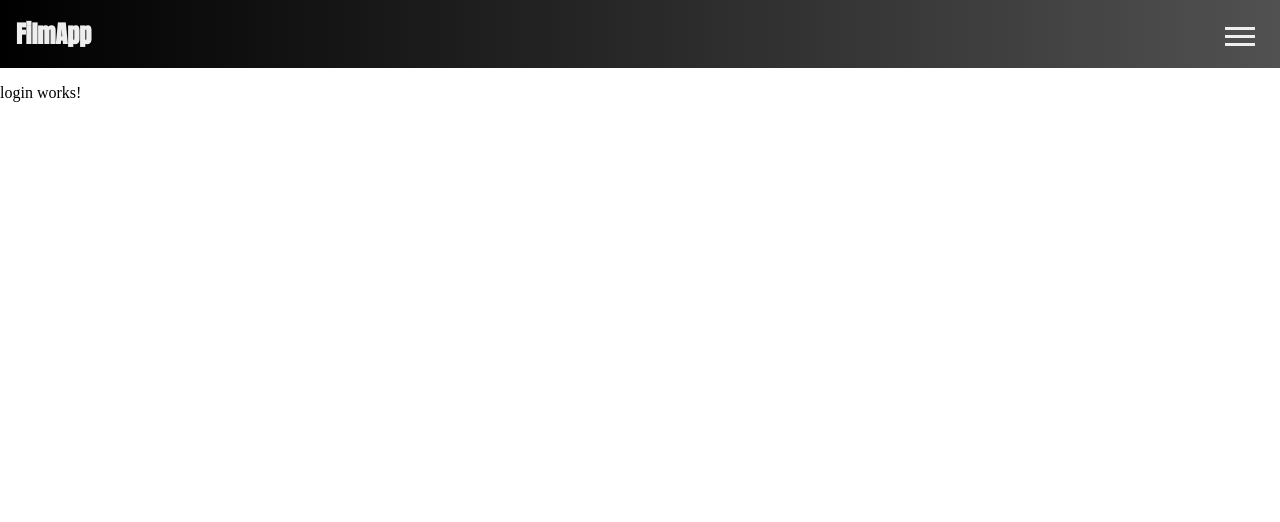
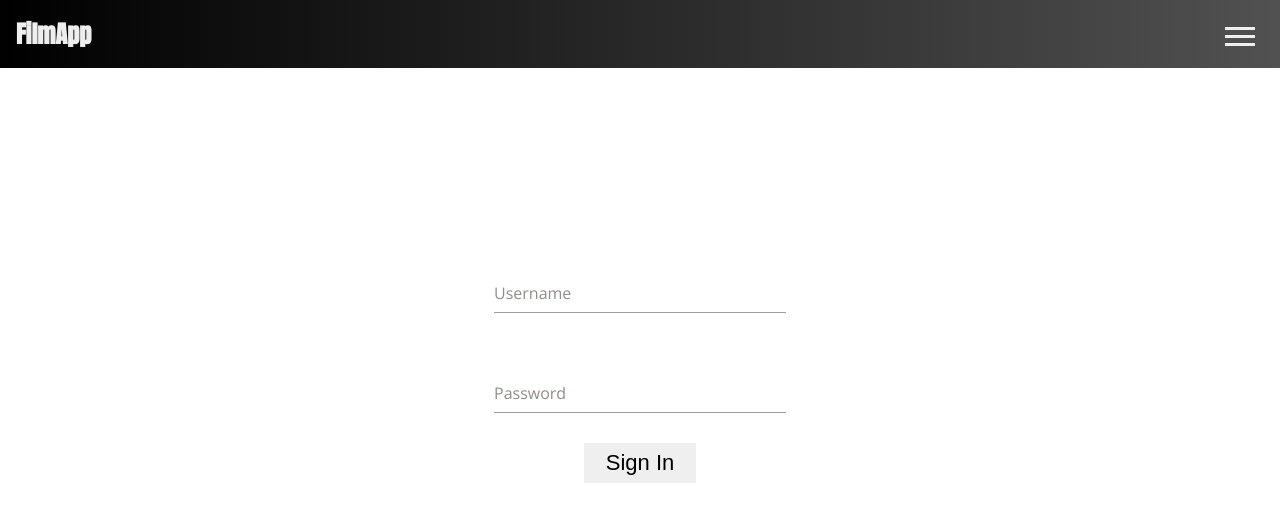
Before and after one commit to manulopezayora/filmAppAngular, an Angular app: page / in a window 1280 px wide. Shown: the top 522 px of the page. Built offline with nearby package versions, Linux system fonts and the light colour scheme.

Commit message:
[DEV] Form login layout

```diff
--- a/src/app/main/pages/login/login.component.css
+++ b/src/app/main/pages/login/login.component.css
@@ -0,0 +1,103 @@
+.form-container {
+  width: 100%;
+  height: 80vh;
+  display: grid;
+  place-items: center;
+  font-family: 'Open Sans', sans-serif;
+}
+
+.input-cont {
+  position: relative;
+  margin: 0 50px 60px;
+}
+.input-cont:last-of-type {
+  margin-bottom: 30px;
+}
+.input-cont input {
+  position: relative;
+  z-index: 1;
+  width: 100%;
+  height: 40px;
+  outline: none;
+  color: #212121;
+  font-size: 22px;
+  font-weight: 400;
+  background: none;
+  border: none;
+}
+.input-cont input:focus {
+  outline: none;
+}
+.input-cont label {
+  position: absolute;
+  color: #948c8c;
+  top: 0;
+  left: 0;
+  line-height: 40px;
+  -webkit-transition: .3s;
+  -moz-transition: .3s;
+    -o-transition: .3s;
+       transition: .3s;
+}
+.input-cont input:focus + label {
+  margin-top: -30px;
+  -webkit-transform: scale(.8);
+  -moz-transform: scale(.8);
+    -o-transform: scale(.8);
+    transform: scale(.8);
+  color: #bdbdbd;
+}
+.border1,
+.border2 {
+  position: absolute;
+  height: 1px;
+  background-color: #9E9E9E;
+  left: 0;
+  bottom: 0;
+  width: 100%;
+}
+
+.border1::after,
+.border1::before,
+.border2::after,
+.border2::before {
+  content: "";
+  position: absolute;
+  bottom: 0;
+  width: 0;
+  height: 2px;
+  transition: .5s;
+}
+.border1::after,
+.border2::after {
+  right: 50%;
+  background-color: #000;
+}
+
+.border1::before,
+.border2::before {
+  left: 50%;
+  background-color: #000;
+}
+
+.input-cont input:focus ~ .border1::after,
+.input-cont input:focus ~ .border1::before,
+.input-cont input:focus ~ .border2::after,
+.input-cont input:focus ~ .border2::before {
+  width: 50%;
+}
+
+.submit-button {
+  display: block;
+  margin: 0 auto 20px;
+  border: 2px solid transparent;
+  padding: 5px 20px;
+  font-size: 22px;
+  cursor: pointer;
+  color: #000;
+  transition: .5s;
+}
+
+.submit-button:focus {
+  outline: none;
+}
--- a/src/app/main/pages/login/login.component.html
+++ b/src/app/main/pages/login/login.component.html
@@ -1 +1,15 @@
-<p>login works!</p>
+<div class="form-container">
+  <form>
+    <div class="input-cont">
+      <input type="text" />
+      <label>Username</label>
+      <div class="border1"></div>
+    </div>
+    <div class="input-cont">
+      <input type="password" />
+      <label>Password</label>
+      <div class="border2"></div>
+    </div>
+    <input class="submit-button" type="submit" value="Sign In" />
+  </form>
+</div>
--- a/src/app/main/pages/login/login.component.ts
+++ b/src/app/main/pages/login/login.component.ts
@@ -7,6 +7,12 @@ import { Component, OnInit } from '@angular/core';
 })
 export class LoginComponent implements OnInit {
 
+  data: any = {
+    username: "manuel",
+    password: "1234"
+  }
+
+
   constructor() { }
 
   ngOnInit(): void {
--- a/src/app/services/login.service.ts
+++ b/src/app/services/login.service.ts
@@ -5,5 +5,10 @@ import { Injectable } from '@angular/core';
 })
 export class LoginService {
 
+  data: any = {
+    username: "manuel",
+    password: "1234"
+  }
+
   constructor() { }
 }
```
